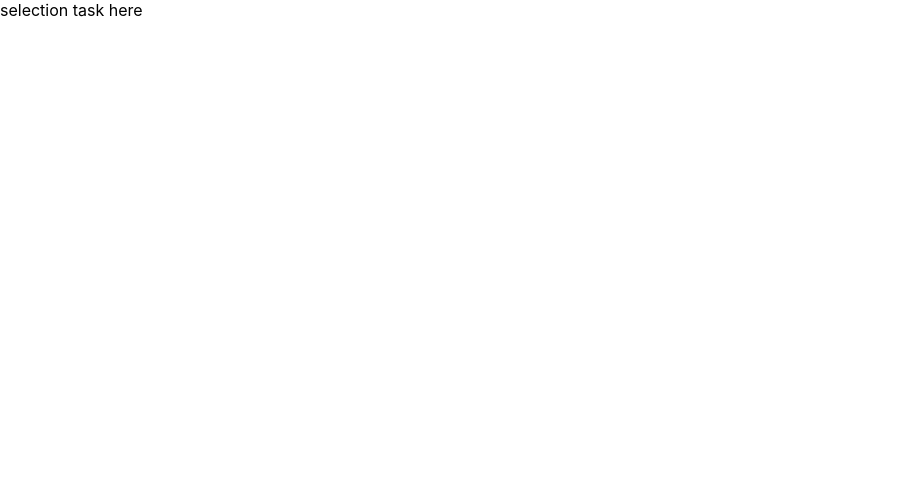
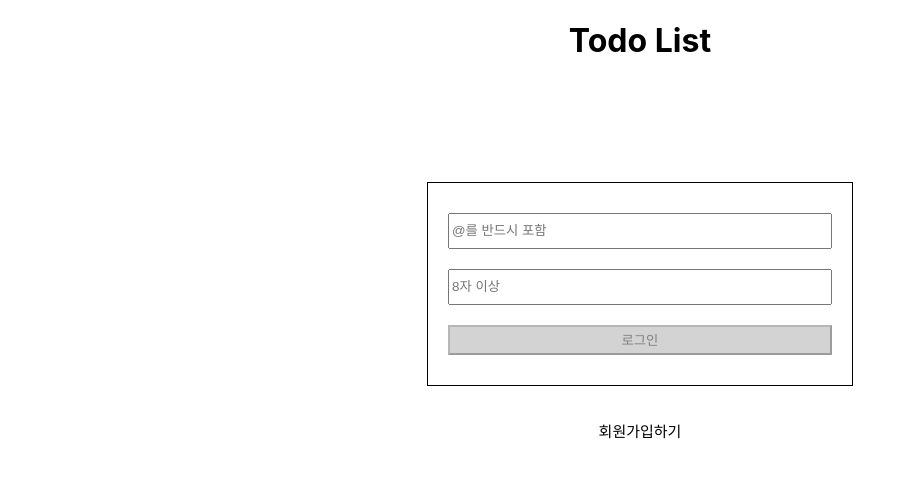
Before and after one commit to Petcarplan/wanted-pre-onboarding-frontend, a React (Create React App) app: page / in a window 1280 px wide. Shown: the top 478 px of the page, without its empty margins (0-915 px from the left). Built offline with nearby package versions, Linux system fonts and the light colour scheme.

Commit message:
스타일적용 완료

```diff
--- a/package.json
+++ b/package.json
@@ -11,6 +11,7 @@
     "react-dom": "^18.2.0",
     "react-router-dom": "^6.13.0",
     "react-scripts": "5.0.1",
+    "styled-components": "^6.0.0-rc.3",
     "web-vitals": "^2.1.4"
   },
   "scripts": {
--- a/src/App.js
+++ b/src/App.js
@@ -1,9 +1,39 @@
+import { useNavigate } from 'react-router-dom';
+import styled from 'styled-components';
+import Signin from './pages/Signin';
+
 function App() {
+  const navigate = useNavigate();
   return (
-    <div className="App">
-    selection task here
-    </div>
+    <AppWrapper>
+      <h1>Todo List</h1>
+      <Signin />
+      <div className="signup_button_wrapper">
+        <button onClick={() => navigate('/signup')}>회원가입하기</button>
+      </div>
+    </AppWrapper>
   );
 }
 
+const AppWrapper = styled.div`
+  display: flex;
+  flex-direction: column;
+  h1 {
+    display: flex;
+    justify-content: center;
+  }
+  .signup_button_wrapper {
+    display: flex;
+    justify-content: center;
+    button {
+      margin-top: 30px;
+      height: 30px;
+      width: 30%;
+      background: none;
+      border: none;
+      cursor: pointer;
+      font-size: 15px;
+    }
+  }
+`;
 export default App;
--- a/src/component/Todolist.js
+++ b/src/component/Todolist.js
@@ -1,5 +1,6 @@
 import axios from 'axios';
 import { useState } from 'react';
+import styled from 'styled-components';
 
 export default function Todolist({
   todo,
@@ -38,6 +39,11 @@ export default function Todolist({
       });
   };
 
+  const goEdit = () => {
+    setwouldEdit(true);
+    setcontent(todo);
+  };
+
   const deleteTodo = () => {
     axios
       .delete(apiAddress, {
@@ -55,21 +61,68 @@ export default function Todolist({
   };
 
   return (
-    <li>
-      <label>
-        <input type="checkbox" />
+    <Content>
+      <label className="content_label">
+        <div>
+          <input type="checkbox" className="checking" />
           {wouldEdit ? (
-          <input type="text" onChange={e => setcontent(e.target.value)} />
+            <input
+              type="text"
+              value={content}
+              onChange={e => setcontent(e.target.value)}
+              className="edit_content"
+            />
           ) : (
             <span>{todo}</span>
           )}
+        </div>
+        <div>
           {wouldEdit ? (
             <button onClick={editTodo}>제출</button>
           ) : (
-          <button onClick={() => setwouldEdit(true)}>수정</button>
+            <button onClick={goEdit}>수정</button>
           )}
           <button onClick={deleteTodo}>삭제</button>
+        </div>
       </label>
-    </li>
+    </Content>
   );
 }
+
+const Content = styled.li`
+  display: flex;
+  list-style: none;
+  background-color: lightblue;
+  margin: 10px;
+  height: 60px;
+  align-items: center;
+  font-size: 20px;
+  padding: 0 10px;
+  .content_label {
+    padding-right: 10px;
+    width: 100%;
+    display: flex;
+    justify-content: space-between;
+    font-size: 20px;
+    span {
+      margin-left: 10px;
+      text-align: center;
+    }
+    .checking {
+      width: 20px;
+      height: 20px;
+    }
+    .edit_content {
+      margin-left: 10px;
+      background: none;
+      border: none;
+      height: 20px;
+      color: red;
+      font-size: 20px;
+    }
+  }
+  button {
+    font-size: 20px;
+    cursor: pointer;
+  }
+`;
--- a/src/pages/Signin.js
+++ b/src/pages/Signin.js
@@ -1,6 +1,7 @@
 import { useState, useEffect } from 'react';
 import axios from 'axios';
 import { useNavigate } from 'react-router-dom';
+import styled from 'styled-components';
 
 export default function Signin() {
   const [user, setUser] = useState('');
@@ -52,10 +53,12 @@ export default function Signin() {
   return signedin ? (
     successLogin()
   ) : (
-    <>
+    <LoginContainer>
+      <div className="login_wrapper">
         <input
           type="text"
           data-testid="email-input"
+          placeholder="@를 반드시 포함"
           onChange={e => {
             setUser(e.target.value);
           }}
@@ -63,17 +66,45 @@ export default function Signin() {
         <input
           type="password"
           data-testid="password-input"
+          placeholder="8자 이상"
           onChange={e => {
             setPw(e.target.value);
           }}
         />
         <button
+          style={
+            !validemail || !validpw
+              ? { background: 'lightgray', color: 'gray' }
+              : { background: 'green', color: 'white' }
+          }
           data-testid="signin-button"
           onClick={callApi}
           disabled={!validemail || !validpw ? true : false}
         >
           로그인
         </button>
-    </>
+      </div>
+    </LoginContainer>
   );
 }
+const LoginContainer = styled.div`
+  display: flex;
+  flex-direction: column;
+  align-items: center;
+  .login_wrapper {
+    width: 30%;
+    margin-top: 100px;
+    display: flex;
+    flex-direction: column;
+    border: 1px solid black;
+    padding: 20px;
+    input {
+      margin: 10px 0px;
+      height: 30px;
+    }
+    button {
+      margin: 10px 0px;
+      height: 30px;
+    }
+  }
+`;
--- a/src/pages/Signup.js
+++ b/src/pages/Signup.js
@@ -1,6 +1,7 @@
 import { useState, useEffect } from 'react';
 import axios from 'axios';
 import { useNavigate } from 'react-router-dom';
+import styled from 'styled-components';
 
 export default function Signup() {
   const [user, setUser] = useState('');
@@ -52,24 +53,55 @@ export default function Signup() {
   return signedup ? (
     successSignup()
   ) : (
-    <>
+    <SignupContainer>
+      <div className="signup_wrapper">
         <input
           type="text"
           data-testid="email-input"
           onChange={e => setUser(e.target.value)}
+          placeholder="@를 반드시 포함"
         />
         <input
           type="password"
           data-testid="password-input"
           onChange={e => setPw(e.target.value)}
+          placeholder="8자 이상"
         />
         <button
+          style={
+            !validemail || !validpw
+              ? { background: 'lightgray', color: 'gray' }
+              : { background: 'green', color: 'white' }
+          }
           data-testid="signup-button"
           onClick={callApi}
           disabled={!validemail || !validpw ? true : false}
         >
           회원가입
         </button>
-    </>
+      </div>
+    </SignupContainer>
   );
 }
+
+const SignupContainer = styled.div`
+  display: flex;
+  flex-direction: column;
+  align-items: center;
+  .signup_wrapper {
+    width: 30%;
+    margin-top: 100px;
+    display: flex;
+    flex-direction: column;
+    border: 1px solid black;
+    padding: 20px;
+    input {
+      margin: 10px 0px;
+      height: 30px;
+    }
+    button {
+      margin: 10px 0px;
+      height: 30px;
+    }
+  }
+`;
--- a/src/pages/Todo.js
+++ b/src/pages/Todo.js
@@ -1,6 +1,7 @@
 import axios from 'axios';
 import { useState, useEffect } from 'react';
 import Todolist from '../component/Todolist';
+import styled from 'styled-components';
 
 export default function Todo() {
   const [content, setContent] = useState('');
@@ -48,14 +49,19 @@ export default function Todo() {
   useEffect(() => getContentList(), []);
 
   return (
-    <>
+    <TodoWrapper>
+      <div className="todo_contents">
+        <div className="contents_wrapper">
           <input
             data-testid="new-todo-input"
             onChange={e => setContent(e.target.value)}
+            placeholder="할일을 추가해보세요"
           />
           <button data-testid="new-todo-add-button" onClick={createContent}>
-        추가
+            +
           </button>
+        </div>
+
         {savedContent &&
           savedContent.map(el => {
             return (
@@ -69,6 +75,38 @@ export default function Todo() {
               />
             );
           })}
-    </>
+      </div>
+    </TodoWrapper>
   );
 }
+
+const TodoWrapper = styled.div`
+  display: flex;
+  flex-direction: column;
+  align-items: center;
+  .todo_contents {
+    padding: 30px 30px;
+    width: 50%;
+    .contents_wrapper {
+      display: flex;
+      justify-content: space-between;
+      border: 1px solid gray;
+      height: 40px;
+      margin-bottom: 20px;
+      input {
+        border: none;
+        width: 100%;
+        padding: 0 10px;
+        font-size: 20px;
+      }
+      button {
+        width: 7%;
+        border: none;
+        background: none;
+        margin: 10px 0px;
+        cursor: pointer;
+        font-size: 20px;
+      }
+    }
+  }
+`;
```
Also changed, not shown: src/Router.js (+10 -9 lines), 1 other file (tests, documents, lock files or other folders). Lines whose indentation alone changed are shown as unchanged.
